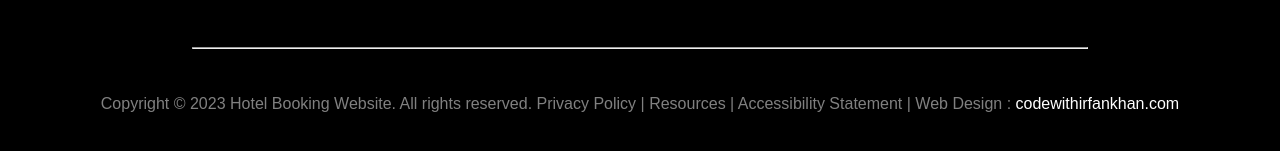
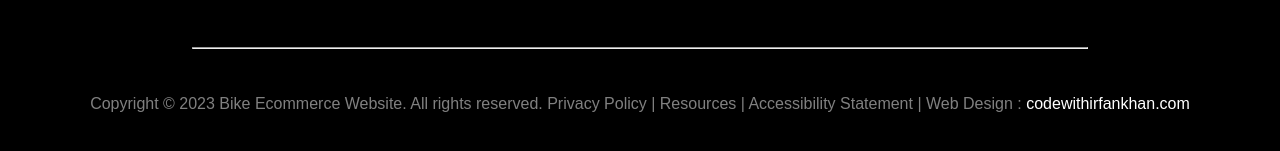
Before and after one commit to irfankhan07/Bike-Ecommerce-Website, a plain HTML site: page index.html in a window 1280 px wide. Shown: the part 6625-6776 px from the top of the page. Drawn offline with nearby package versions, Linux system fonts and the light colour scheme.

Commit message:
Update index.html

```diff
--- a/index.html
+++ b/index.html
@@ -628,7 +628,7 @@
     </div>
     <hr class="footer-hr">
     <div class="copyright-legal">
-      <p>Copyright © 2023 Hotel Booking Website. All rights reserved. Privacy Policy | Resources | Accessibility Statement | Web Design : <a href="https://www.codewithirfankhan.com/" target="_blank">codewithirfankhan.com</a></p>
+      <p>Copyright © 2023 Bike Ecommerce Website. All rights reserved. Privacy Policy | Resources | Accessibility Statement | Web Design : <a href="https://www.codewithirfankhan.com/" target="_blank">codewithirfankhan.com</a></p>
     </div>
   </footer>
 
```
